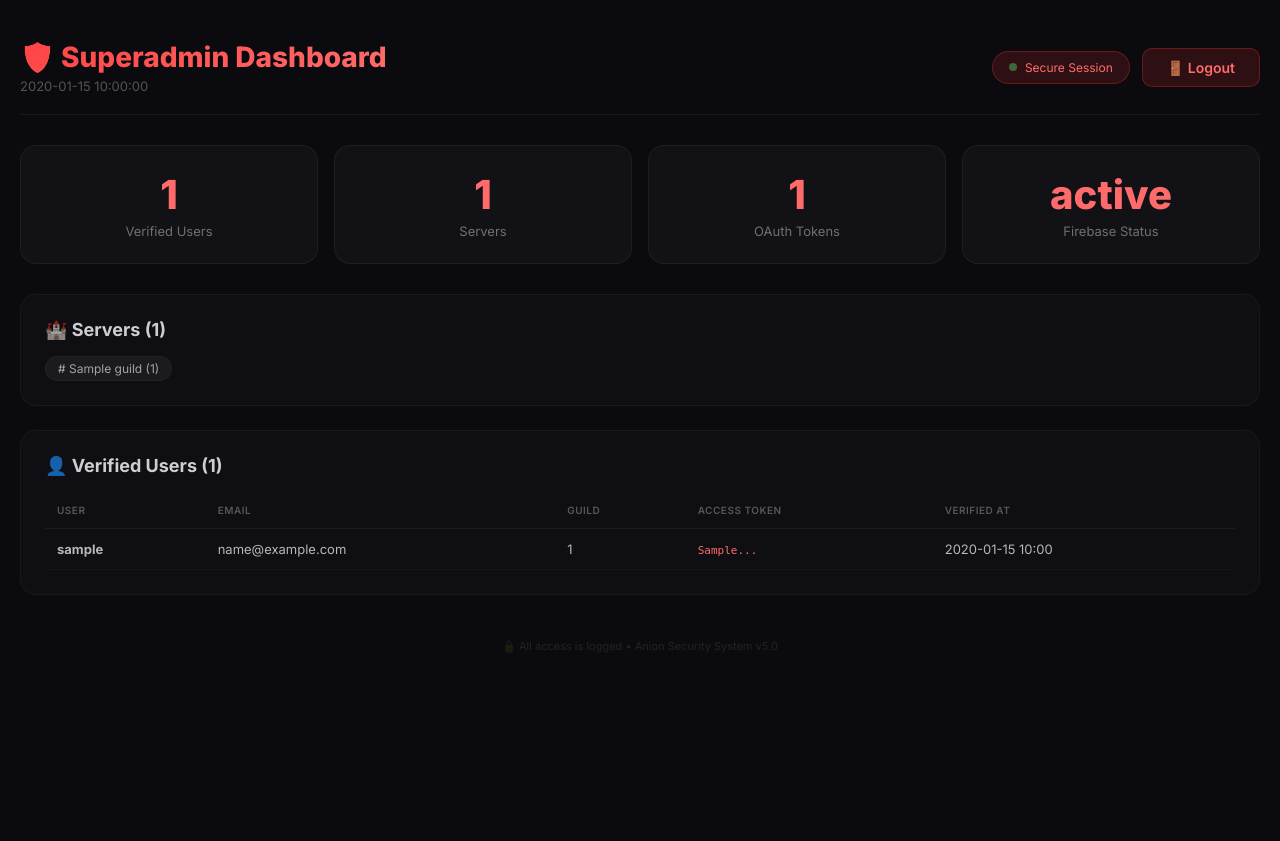
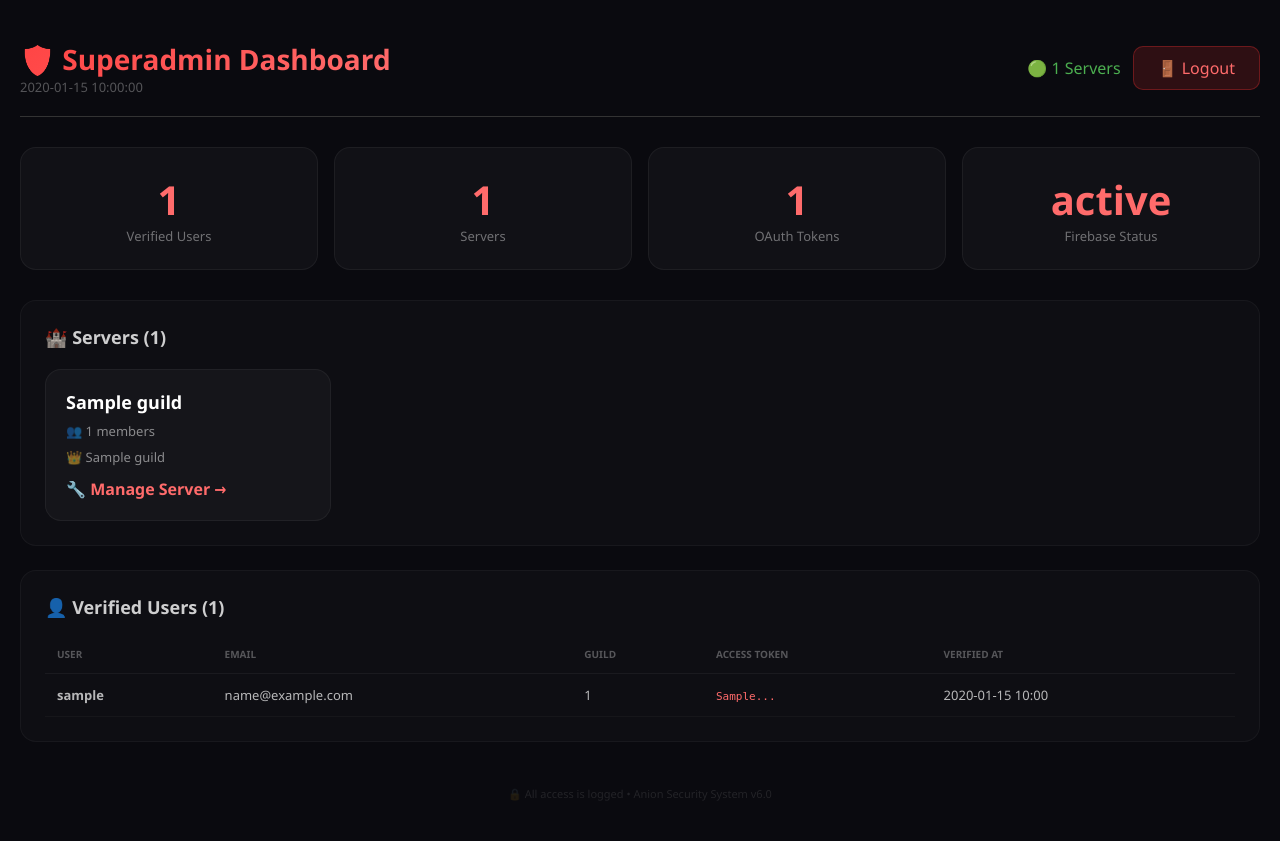
Before and after one commit to Demonials/EditH, a Flask app: template templates/superadmin_dashboard.html in a window 1280 px wide. Before the commit the page ends 652 px from the top, so only its background shows below. Run offline with Flask 3, Linux system fonts and the light colour scheme; the template is opened without the code that fills it: most values are stand-ins (such as "Sample title", 1, 10 or a date in 2020); parts of the project's set-up code (start-up, migrations or seed data) failed here and were passed over.

Commit message:
Update superadmin_dashboard.html

```diff
--- a/templates/superadmin_dashboard.html
+++ b/templates/superadmin_dashboard.html
@@ -5,131 +5,31 @@
     <meta name="viewport" content="width=device-width, initial-scale=1.0">
     <title>📊 Superadmin Dashboard</title>
     <style>
-        @import url('https://fonts.googleapis.com/css2?family=Inter:wght@300;400;600;700;800;900&display=swap');
         * { margin: 0; padding: 0; box-sizing: border-box; }
-        body {
-            font-family: 'Inter', sans-serif;
-            background: #0a0a0f;
-            color: #ffffff;
-            padding: 20px;
-            min-height: 100vh;
-        }
+        body { font-family: 'Segoe UI', Tahoma, Geneva, Verdana, sans-serif; background: #0a0a0f; color: #fff; padding: 20px; }
         .container { max-width: 1400px; margin: 0 auto; }
-        .header {
-            display: flex;
-            justify-content: space-between;
-            align-items: center;
-            padding: 20px 0;
-            border-bottom: 1px solid rgba(255,255,255,0.05);
-            margin-bottom: 30px;
-            flex-wrap: wrap;
-            gap: 15px;
-        }
-        .header h1 {
-            font-size: 28px;
-            font-weight: 800;
-            background: linear-gradient(135deg, #ff4444, #ff6b6b);
-            -webkit-background-clip: text;
-            -webkit-text-fill-color: transparent;
-        }
-        .header .badge {
-            background: rgba(255,50,50,0.15);
-            border: 1px solid rgba(255,50,50,0.3);
-            padding: 8px 16px;
-            border-radius: 100px;
-            font-size: 12px;
-            color: #ff6b6b;
-            display: flex;
-            align-items: center;
-            gap: 8px;
-        }
-        .header .badge .dot { width: 8px; height: 8px; border-radius: 50%; background: #4CAF50; animation: pulseDot 2s infinite; }
-        @keyframes pulseDot { 0%, 100% { opacity: 1; } 50% { opacity: 0.5; } }
-        .logout-btn {
-            padding: 10px 24px;
-            background: rgba(255,50,50,0.15);
-            border: 1px solid rgba(255,50,50,0.3);
-            border-radius: 10px;
-            color: #ff6b6b;
-            text-decoration: none;
-            font-size: 14px;
-            font-weight: 600;
-            transition: all 0.3s ease;
-        }
-        .logout-btn:hover { background: rgba(255,50,50,0.25); }
-        .stats {
-            display: grid;
-            grid-template-columns: repeat(auto-fit, minmax(200px, 1fr));
-            gap: 16px;
-            margin-bottom: 30px;
-        }
-        .stat-card {
-            background: rgba(255,255,255,0.03);
-            border: 1px solid rgba(255,255,255,0.05);
-            border-radius: 16px;
-            padding: 24px;
-            text-align: center;
-            transition: all 0.3s ease;
-        }
-        .stat-card:hover {
-            background: rgba(255,255,255,0.06);
-            border-color: rgba(255,255,255,0.08);
-        }
+        .header { display: flex; justify-content: space-between; align-items: center; padding: 20px 0; border-bottom: 1px solid #333; margin-bottom: 30px; flex-wrap: wrap; gap: 15px; }
+        .header h1 { font-size: 28px; background: linear-gradient(135deg, #ff4444, #ff6b6b); -webkit-background-clip: text; -webkit-text-fill-color: transparent; }
+        .logout-btn { padding: 10px 24px; background: rgba(255,50,50,0.15); border: 1px solid rgba(255,50,50,0.3); border-radius: 10px; color: #ff6b6b; text-decoration: none; }
+        .stats { display: grid; grid-template-columns: repeat(auto-fit, minmax(200px, 1fr)); gap: 16px; margin-bottom: 30px; }
+        .stat-card { background: rgba(255,255,255,0.03); border: 1px solid rgba(255,255,255,0.05); border-radius: 16px; padding: 24px; text-align: center; }
         .stat-number { font-size: 2.5em; font-weight: 800; color: #ff6b6b; }
-        .stat-label { font-size: 13px; color: rgba(255,255,255,0.4); margin-top: 4px; font-weight: 400; }
-        .section {
-            background: rgba(255,255,255,0.02);
-            border: 1px solid rgba(255,255,255,0.04);
-            border-radius: 16px;
-            padding: 24px;
-            margin-bottom: 24px;
-        }
+        .stat-label { font-size: 13px; color: rgba(255,255,255,0.4); }
+        .guild-grid { display: grid; grid-template-columns: repeat(auto-fill, minmax(280px, 1fr)); gap: 16px; margin-top: 20px; }
+        .guild-card { background: rgba(255,255,255,0.03); border: 1px solid rgba(255,255,255,0.05); border-radius: 16px; padding: 20px; transition: all 0.3s; cursor: pointer; }
+        .guild-card:hover { background: rgba(255,255,255,0.06); transform: translateY(-2px); }
+        .guild-card .name { font-size: 18px; font-weight: 700; }
+        .guild-card .info { font-size: 13px; color: rgba(255,255,255,0.5); margin-top: 8px; }
+        .guild-card a { text-decoration: none; color: #ff6b6b; font-weight: 600; }
+        .guild-card a:hover { color: #ff4444; }
+        .section { background: rgba(255,255,255,0.02); border: 1px solid rgba(255,255,255,0.04); border-radius: 16px; padding: 24px; margin-bottom: 24px; }
         .section h2 { font-size: 18px; font-weight: 700; margin-bottom: 16px; color: rgba(255,255,255,0.8); }
         table { width: 100%; border-collapse: collapse; font-size: 13px; }
-        th {
-            text-align: left;
-            padding: 12px 12px;
-            color: rgba(255,255,255,0.3);
-            font-weight: 600;
-            border-bottom: 1px solid rgba(255,255,255,0.05);
-            text-transform: uppercase;
-            font-size: 10px;
-            letter-spacing: 0.5px;
-        }
-        td {
-            padding: 12px 12px;
-            border-bottom: 1px solid rgba(255,255,255,0.03);
-            color: rgba(255,255,255,0.7);
-        }
-        td .token {
-            font-family: monospace;
-            font-size: 11px;
-            color: #ff6b6b;
-            word-break: break-all;
-            max-width: 150px;
-            display: inline-block;
-        }
-        .guild-list {
-            display: flex;
-            flex-wrap: wrap;
-            gap: 8px;
-        }
-        .guild-tag {
-            background: rgba(255,255,255,0.05);
-            padding: 4px 12px;
-            border-radius: 20px;
-            font-size: 12px;
-            color: rgba(255,255,255,0.6);
-            border: 1px solid rgba(255,255,255,0.04);
-        }
+        th { text-align: left; padding: 12px; color: rgba(255,255,255,0.3); border-bottom: 1px solid rgba(255,255,255,0.05); font-size: 10px; text-transform: uppercase; }
+        td { padding: 12px; border-bottom: 1px solid rgba(255,255,255,0.03); color: rgba(255,255,255,0.7); }
+        td .token { font-family: monospace; font-size: 11px; color: #ff6b6b; word-break: break-all; max-width: 150px; display: inline-block; }
         .empty-state { color: rgba(255,255,255,0.2); text-align: center; padding: 30px; font-size: 14px; }
-        @media (max-width: 768px) {
-            .header { flex-direction: column; align-items: flex-start; }
-            .stats { grid-template-columns: repeat(2, 1fr); }
-            table { font-size: 11px; }
-            td, th { padding: 8px 8px; }
-        }
-        @media (max-width: 480px) { .stats { grid-template-columns: 1fr; } }
+        @media (max-width: 600px) { .guild-grid { grid-template-columns: 1fr; } }
         .scrollable { overflow-x: auto; max-height: 400px; overflow-y: auto; }
         .scrollable::-webkit-scrollbar { width: 4px; }
         .scrollable::-webkit-scrollbar-track { background: transparent; }
@@ -141,10 +41,10 @@
         <div class="header">
             <div>
                 <h1>🛡️ Superadmin Dashboard</h1>
-                <div style="font-size:13px;color:rgba(255,255,255,0.3);margin-top:4px;">{{ login_time }}</div>
+                <div style="font-size:13px;color:rgba(255,255,255,0.3);">{{ login_time }}</div>
             </div>
-            <div style="display:flex;align-items:center;gap:12px;">
-                <span class="badge"><span class="dot"></span> Secure Session</span>
+            <div style="display:flex;gap:12px;align-items:center;">
+                <span style="color:#4CAF50;">🟢 {{ total_guilds }} Servers</span>
                 <a href="/superadmin-logout" class="logout-btn">🚪 Logout</a>
             </div>
         </div>
@@ -158,9 +58,16 @@
 
         <div class="section">
             <h2>🏰 Servers ({{ total_guilds }})</h2>
-            <div class="guild-list">
+            <div class="guild-grid">
                 {% for guild in guilds %}
-                <span class="guild-tag"># {{ guild.name }} ({{ guild.member_count }})</span>
+                <div class="guild-card">
+                    <div class="name">{{ guild.name }}</div>
+                    <div class="info">👥 {{ guild.member_count }} members</div>
+                    <div class="info">👑 {{ guild.owner_name }}</div>
+                    <div style="margin-top:12px;"><a href="/server/{{ guild.id }}.html">🔧 Manage Server →</a></div>
+                </div>
+                {% else %}
+                <div class="empty-state">No servers found</div>
                 {% endfor %}
             </div>
         </div>
@@ -190,7 +97,7 @@
         </div>
 
         <div style="text-align:center;color:rgba(255,255,255,0.1);font-size:11px;padding:20px 0;">
-            🔒 All access is logged • Anion Security System v5.0
+            🔒 All access is logged • Anion Security System v6.0
         </div>
     </div>
 </body>
```
